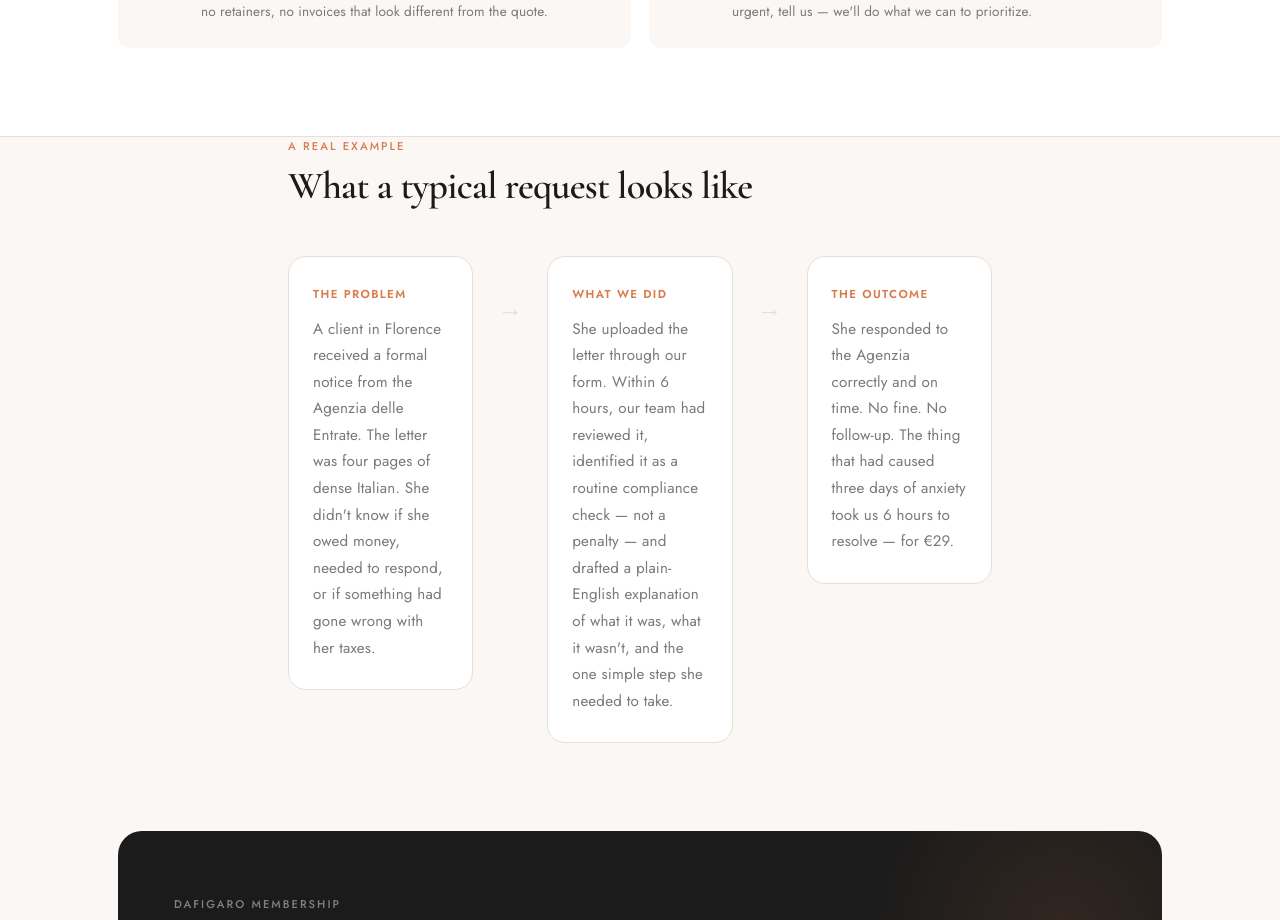
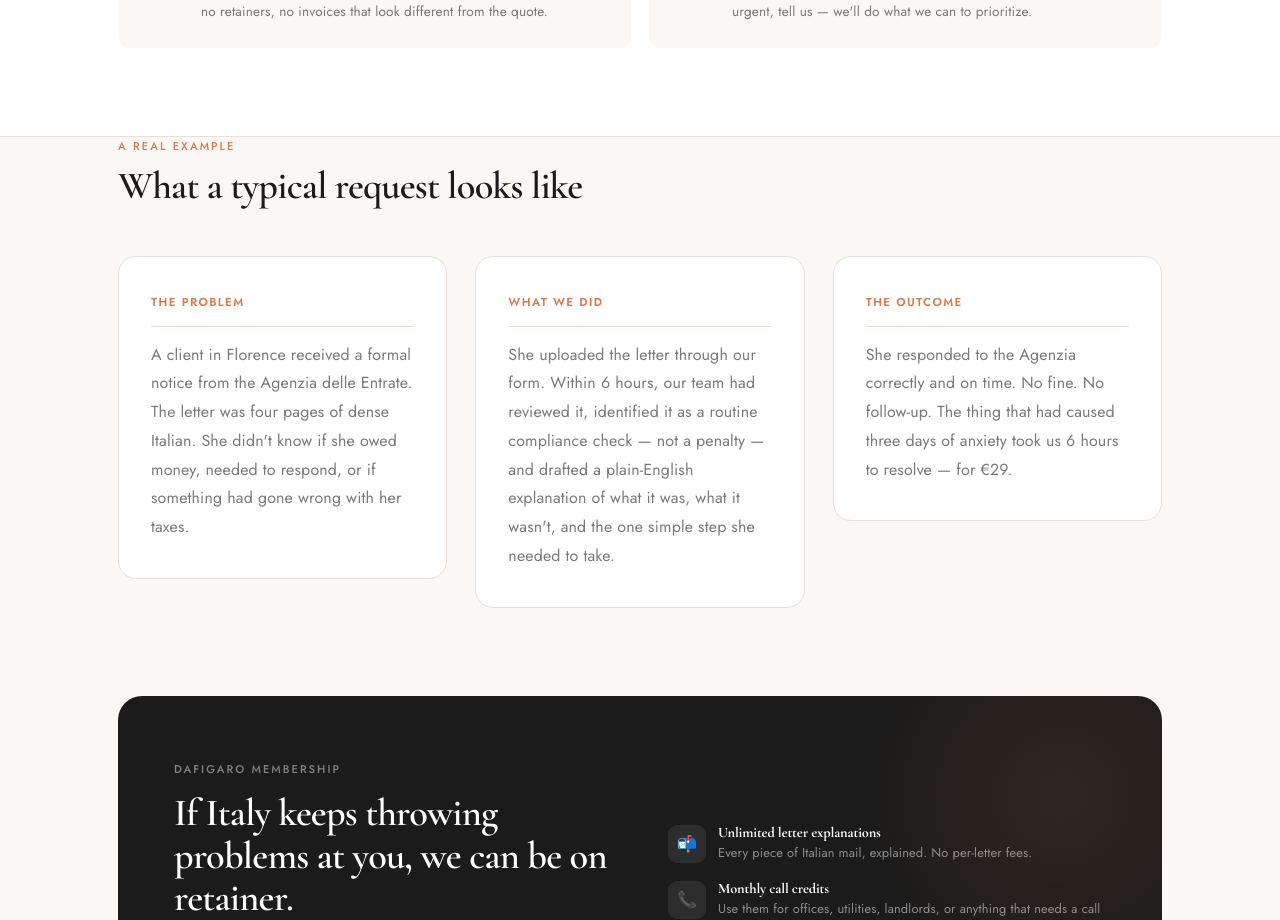
Before and after one commit to Sorvantis999/dafigaro, a Next.js app: page / in a window 1280 px wide. Shown: the part 4640-5560 px from the top of the page. Built offline with nearby package versions, Linux system fonts and the light colour scheme.

Commit message:
Case story cards: full-width thirds grid, fatter padding, drop arrows

```diff
--- a/src/app/globals.css
+++ b/src/app/globals.css
@@ -1541,8 +1541,8 @@ details.faq-item[open] summary::after {
 
 .case-grid {
   display: grid;
-  grid-template-columns: 1fr auto 1fr auto 1fr;
-  gap: 24px;
+  grid-template-columns: 1fr 1fr 1fr;
+  gap: 28px;
   align-items: start;
 }
 
@@ -1550,7 +1550,7 @@ details.faq-item[open] summary::after {
   background: var(--white);
   border: 1px solid var(--border);
   border-radius: var(--radius-lg);
-  padding: 28px 24px;
+  padding: 36px 32px;
 }
 
 .case-step-num {
@@ -1560,30 +1560,22 @@ details.faq-item[open] summary::after {
   text-transform: uppercase;
   letter-spacing: 0.12em;
   color: var(--orange);
-  margin-bottom: 12px;
+  margin-bottom: 14px;
+  padding-bottom: 14px;
+  border-bottom: 1px solid var(--border);
 }
 
 .case-step p {
-  font-size: 0.95rem;
-  color: var(--gray);
-  line-height: 1.75;
+  font-size: 1rem;
+  color: var(--gray);
+  line-height: 1.8;
   margin: 0;
 }
 
-.case-arrow-sep {
-  font-size: 1.6rem;
-  color: var(--border);
-  padding-top: 32px;
-  user-select: none;
-}
+.case-arrow-sep { display: none; }
 
 @media (max-width: 768px) {
   .case-grid {
     grid-template-columns: 1fr;
   }
-  .case-arrow-sep {
-    transform: rotate(90deg);
-    padding-top: 0;
-    text-align: center;
-  }
-}
+}
--- a/src/app/page.tsx
+++ b/src/app/page.tsx
@@ -357,7 +357,7 @@ export default function Home() {
 
       {/* ── CASE STORY ── */}
       <section className="case-story">
-        <div className="container-narrow">
+        <div className="container">
           <div className="eyebrow">A Real Example</div>
           <h2 className="section-title" style={{ fontSize: 'clamp(1.6rem, 3vw, 2.4rem)', marginBottom: 48 }}>What a typical request looks like</h2>
 
@@ -367,14 +367,10 @@ export default function Home() {
               <p>A client in Florence received a formal notice from the Agenzia delle Entrate. The letter was four pages of dense Italian. She didn't know if she owed money, needed to respond, or if something had gone wrong with her taxes.</p>
             </div>
 
-            <div className="case-arrow-sep">→</div>
-
             <div className="case-step">
               <div className="case-step-num">What we did</div>
               <p>She uploaded the letter through our form. Within 6 hours, our team had reviewed it, identified it as a routine compliance check — not a penalty — and drafted a plain-English explanation of what it was, what it wasn't, and the one simple step she needed to take.</p>
             </div>
-
-            <div className="case-arrow-sep">→</div>
 
             <div className="case-step">
               <div className="case-step-num">The outcome</div>
```
